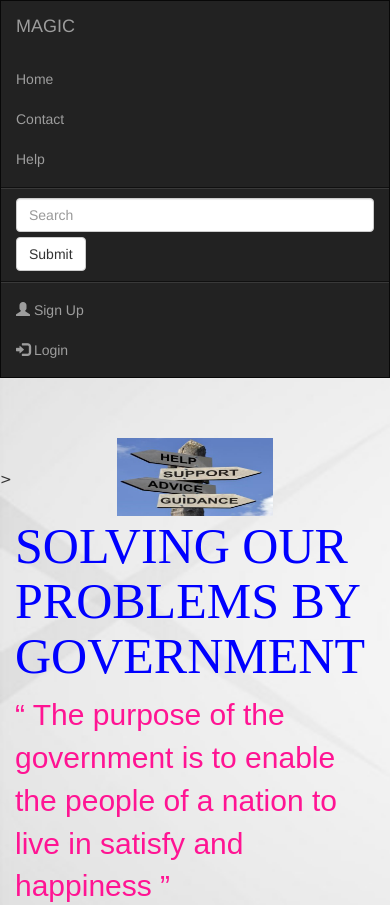
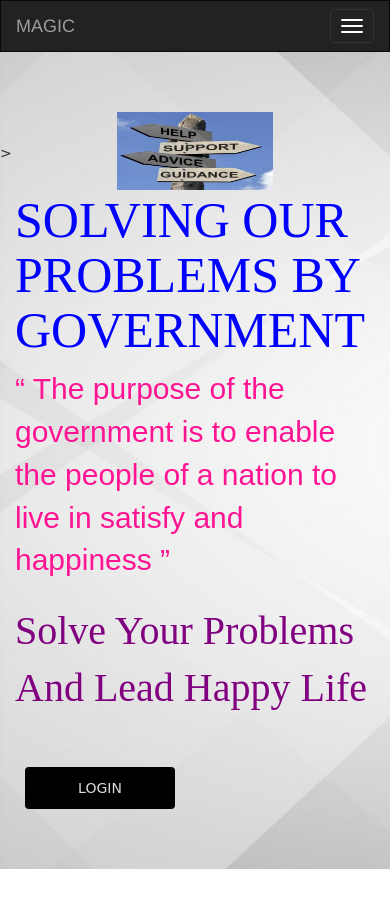
Before and after one commit to Mounika128/Mounika128.github.io, a plain HTML site: page index.html in a window 390 px wide. Shown: the top 905 px of the page. After the commit the page ends 869 px from the top, so only its background shows below. Drawn offline with nearby package versions, Linux system fonts and the light colour scheme.

Commit message:
Update index.html

```diff
--- a/index.html
+++ b/index.html
@@ -13,13 +13,19 @@
   <div class="container-fluid">
     <div class="navbar-header">
       <a class="navbar-brand" >MAGIC</a>
+      <button type="button" class="navbar-toggle" data-toggle="collapse" data-target="#icon">
+           <span class="icon-bar"></span>
+           <span class="icon-bar"></span>
+           <span class="icon-bar"></span>
+      </button>
     </div>
+    <div class="collapse navbar-collapse" id="icon" >
     <ul class="nav navbar-nav">
       <li ><a href="#">Home</a></li>
         <li ><a href="#">Contact</a></li>
         <li ><a href="#">Help</a></li>
     </ul>
-      <form class="navbar-form navbar-left" action="/action_page.php">
+      <form class="navbar-form navbar-left" action="">
       <div class="form-group">
         <input type="text" class="form-control" placeholder="Search">
       </div>
@@ -29,6 +35,7 @@
       <li><a href="#"><span class="glyphicon glyphicon-user"></span> Sign Up</a></li>
       <li><a href="#"><span class="glyphicon glyphicon-log-in"></span> Login</a></li>
     </ul>
+  </div>
   </div>
 </nav>
     <div class="container">
```
